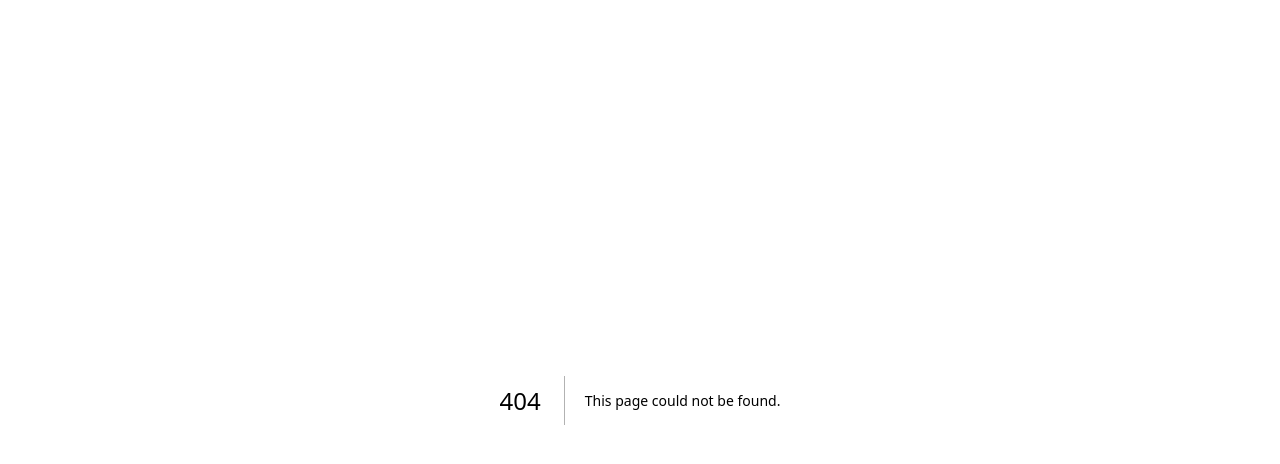
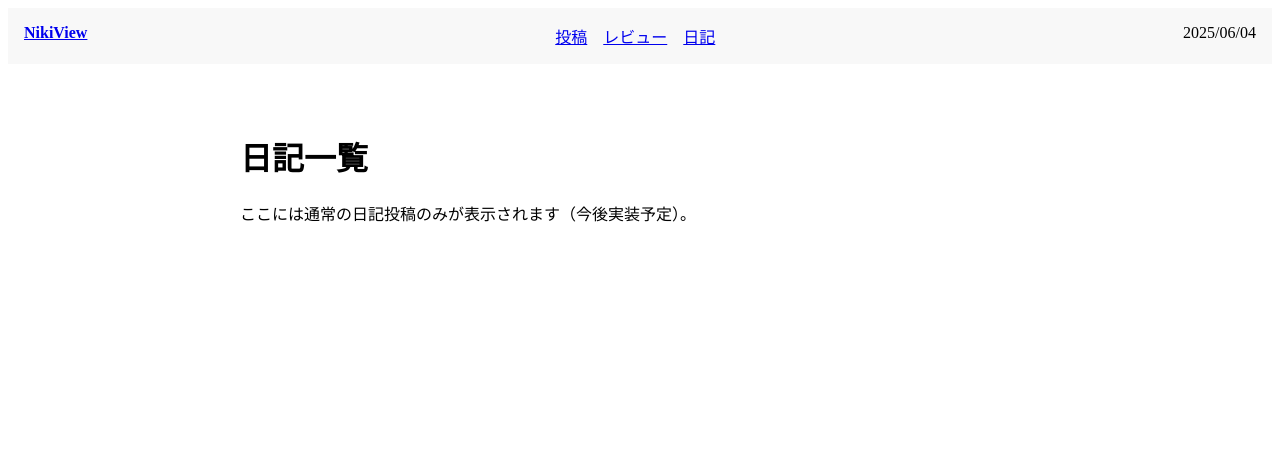
Before and after one commit to nikiview-takaaki/nikiview, a Next.js app: page /diary in a window 1280 px wide. Before the commit this address had no page. Shown: the top 464 px of the page. Built offline with nearby package versions, Linux system fonts and the light colour scheme.

Commit message:
Add reviews and diary pages

```diff
--- /dev/null
+++ b/pages/diary.tsx
@@ -0,0 +1,13 @@
+// pages/diary.tsx
+import Layout from "../components/Layout";
+
+export default function DiaryPage() {
+  return (
+    <Layout>
+      <div style={{ maxWidth: 800, margin: "0 auto", padding: "2rem" }}>
+        <h1>日記一覧</h1>
+        <p>ここには通常の日記投稿のみが表示されます（今後実装予定）。</p>
+      </div>
+    </Layout>
+  );
+}
```
Also changed, not shown: pages/reviews.tsx (added, +13 -0 lines).
